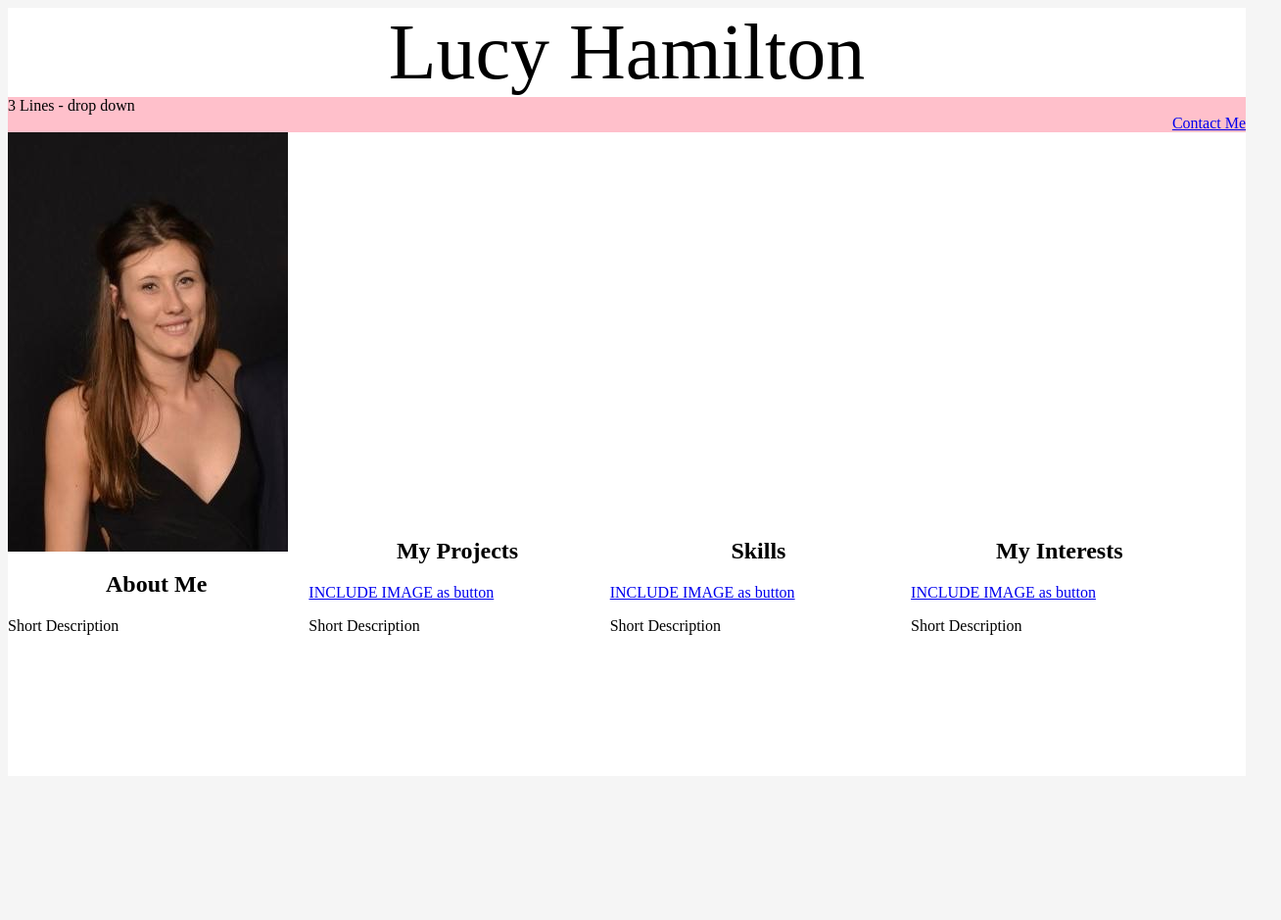
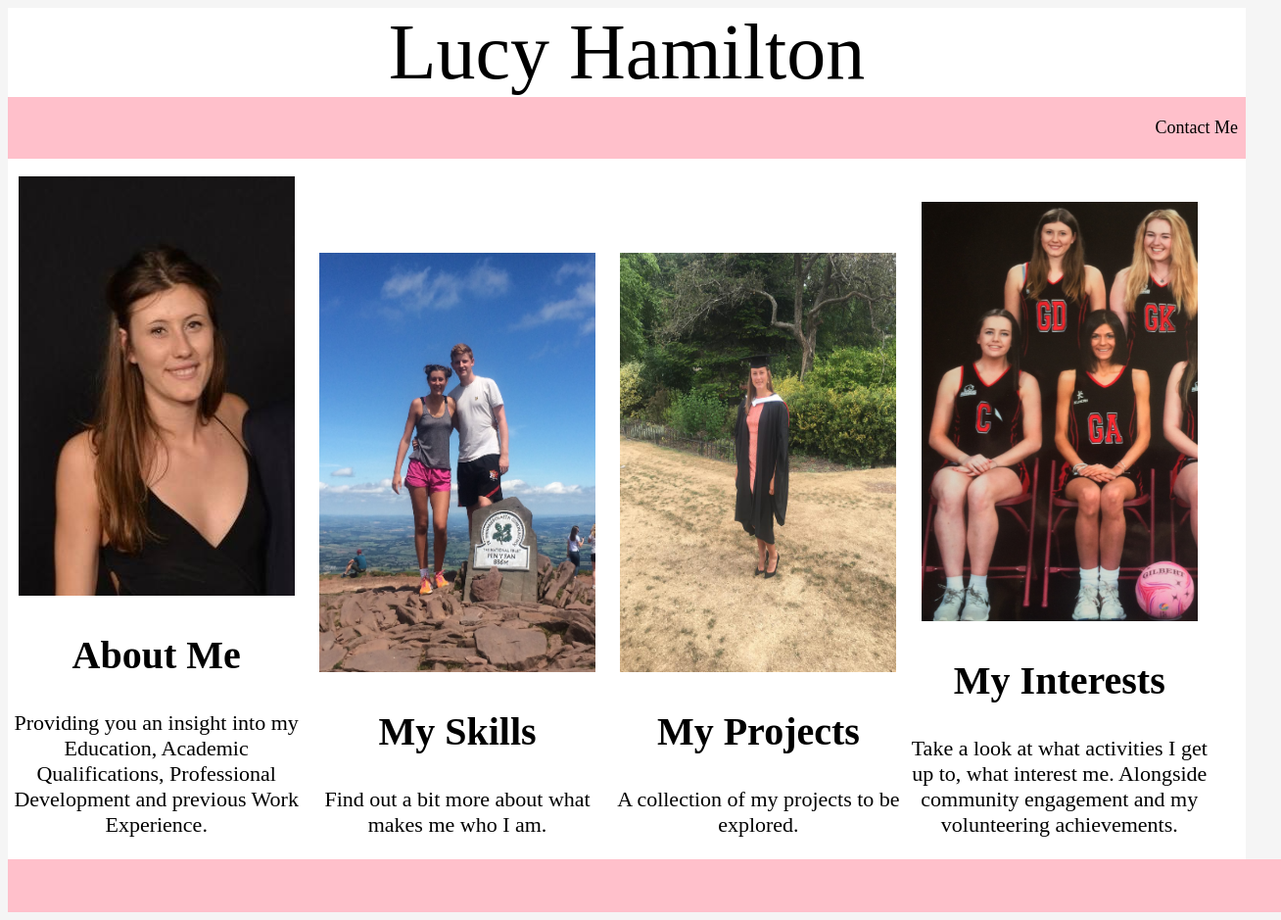
Before and after one commit to lwhamilton03/lwhamilton03.github.io, a plain HTML site: page homepage.html in a window 1280 px wide. Shown: the whole page at 98% size, 1308 px wide, since content can reach past the window. Before the commit the page ends 800 px from the top, so only its background shows below. Drawn offline with Linux system fonts and the light colour scheme.

Commit message:
lucy's computer up

```diff
--- a/css/homepage.css
+++ b/css/homepage.css
@@ -13,19 +13,44 @@ h2{
 .topBar{
     background-color: pink;
     text-align: right;
+    font-size: 18px;
 }
 
 .dropDown{
     text-align: left;
+    font-family: sans-serif;
+
 }
 
 .boxMain{
     display: inline-block;
     width: 24%;
+    text-align: center;
 }
 
+p{
+    font-family: serif;
+    font-size: 22px;
+}
+
+h2{
+    font: bolder;
+    font-size: 40px;
+}
 #myname{
     text-align: center;
     font-family: serif;
     font-size: 80px;
 }
+
+a:link{
+    text-decoration: none;
+    padding: 8px;
+    color: black;
+}
+
+#rectangle{
+    padding: 18px;
+    background-color: pink;
+    width: 100%;
+}
--- a/homepage.html
+++ b/homepage.html
@@ -8,35 +8,38 @@
 <body>
     <div id ="myname"> Lucy Hamilton </div>
 
-    <div class = "topBar">
-        <div class = "dropDown"> 3 Lines - drop down </div>
+    <div class="topBar">
+        <br/>
+        <div class = "dropDown"> <!--Lines - drop down --> </div>
         <div> <a href="Contact.html"> Contact Me </a> </div>
+        <br/>
+    </div>
+    <br/>
+    <div class = "boxMain">
+        <div> <a href= "About.html"> <img src="lucyface.png" width="282px" height="428px"> <a/> </div>
+        <div> <h2> About Me </h2>
+        <p> Providing you an insight into my Education, Academic Qualifications, Professional Development and previous Work Experience. </p> </div>
+    </div>
+
+     <div class = "boxMain">
+        <div> <a href= "Skills.html"> <img src="css/penyfan.jpg" width="282px" height="428px"> <a/> </div>
+        <div> <h2> My Skills </h2>
+        <p> Find out a bit more about what makes me who I am. </p> </div>
     </div>
 
     <div class = "boxMain">
-        <div> <a href= "About.html"> <img src="lucyface.png"> <a/> </div>
-        <div> <h2> About Me </h2>
-        <p> Short Description </p> </div>
-    </div>
+            <div> <a href= "Projects.html"> <img src="css/graduation.jpg" width="282px" height="428px"> </a> </div>
+                <div> <h2> My Projects </h2>
+                <p> A collection of my projects to be explored. </p> </div>
+        </div>
 
      <div class = "boxMain">
-         <div> <h2> My Projects </h2>
-        <div> <a href= "Projects.html"> INCLUDE IMAGE as button <a/> </div>
-        <p> Short Description </p> </div>
+        <div> <a href= "interests.html"> <img src="css/netballSqaud.jpg" width="282px" height="428px">  <a/> </div>
+        <div> <h2> My Interests </h2>
+        <p> Take a look at what activities I get up to, what interest me. Alongside community engagement and my volunteering achievements.  </p> </div>
     </div>
-
-     <div class = "boxMain">
-         <div> <h2> Skills </h2>
-        <div> <a href= "Skills.html"> INCLUDE IMAGE as button <a/> </div>
-        <p> Short Description </p> </div>
-    </div>
-
-     <div class = "boxMain">
-         <div> <h2> My Interests </h2>
-        <div> <a href= "interests.html"> INCLUDE IMAGE as button  <a/> </div>
-        <p> Short Description </p> </div>
-    </div>
-
+    <br/>
+    <div id="rectangle"> <br/> </div>
 </body>
 
 <footer>
```
Also changed, not shown: About.html (+1 -1 lines), css/graduation.jpg (added), css/netballSqaud.JPG (added), css/penyfan.JPG (added).
